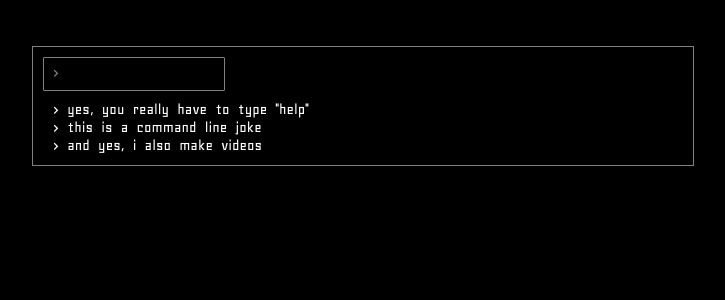
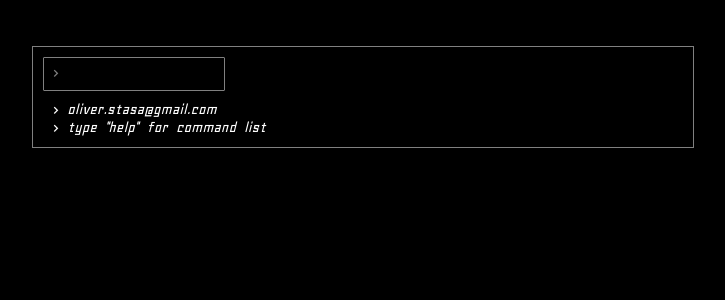
Before and after one commit to oliverstasa/oliverstasa, a PHP site: page / in a window 1280 px wide. Shown: the top 300 px of the page, without its empty margins (277-1002 px from the left). Run offline with PHP 8.4, Linux system fonts and the light colour scheme.

Commit message:
dont call me :D

```diff
--- a/fce.js
+++ b/fce.js
@@ -11,11 +11,11 @@ $(document).ready(function() {
         // bot
         $("#listener").focus();
 
-          var safety = setTimeout(function(){writeme('yes, you really have to type "help"<br>› this is a command line joke<br>› and yes, i also make videos')}, 4000);
+          //var safety = setTimeout(function(){writeme('yes, you really have to type "help"<br>› this is a command line joke<br>› and yes, i also make videos')}, 4000);
 
         $.savedshit = {write: false};
         $("#listener").keyup(function() {
-            clearTimeout(safety);
+            //clearTimeout(safety);
             var read = $("#listener").val().toLowerCase();
             if (read.match(/(help)/)) {writeme('contact ... email adress<br>› check ... my facebook<br>› tech ... things i operate<br>› refs ... i worked for<br>› ic ... tax identification num<br>› draw ... visualy generates geometric equation<br>› awesome ... will make you awesome');} else /* › gear ... tools i recommend for photography<br> */ /* <br>›<br>› help ... always gets you back here */
             if (read.match(/(contact|email|mail|write)/)) {writeme('oliver.stasa@gmail.com');} else
@@ -27,7 +27,7 @@ $(document).ready(function() {
             if (read.match(/(look)/)) {loadme('look');} else
             if (read.match(/(awesome)/)) {loadme('awesome');} else
             if (read.match(/(video)/)) {loadme('video');} else
-            if (read.match(/(refs)/)) {writeme('WEB — if not outsourced, I work in team with Petr Chalupa — StaCha.dev, and designer Alina Matějová<br>› famufest.cz, alesfiala.com, anetafasorova.cz, siaspasse.com, migrace.phil.muni.cz, steamdecider.com, …<br>›<br>› FILM — VIDEO<br>› FAMU, ČT, 13ka, Radim Procházka, Redlooks, author films...<br>› Kino ART, TIC Brno, Obligod, Ji-hlava, Anifilm, Žižkovská noc, trailers, music clips, making-of, reports, …');} else
+            if (read.match(/(refs)/)) {writeme('WEB — w/ Petr Chalupa — StaCha.dev — w/ Alina Matějová<br>› gizmo-lab.com, cerna-skrinka.cz, siaspasse.com, famufest.cz, alesfiala.com, migrace.phil.muni.cz, …<br>›<br>› FILM — PHOTO & VIDEO — TECHNICIAN<br>› IBM, FAMU, ČT, 13ka, Radim Procházka, Redlooks, author films...<br>› Kino ART, TIC Brno, Obligod, Ji-hlava, Anifilm, Žižkovská noc, trailers, music clips, making-of, reports, …');} else
             if (read.match(/(exit|dir|cd)/)) {writeme('have you played "memory of broken dimension"?<br>› if not, you should!<br>› do not forget to come back here - to dive');} else
             if (read.match(/(dive|remote|voidscan)/)) {writeme('ok, so you played MOBD!<br>› ...................<br>› remote<br>› ...................<br>› voidscan<br>› ...................<br>› ...................<br>› ...................<br>› diving now'); setTimeout(function(){$("#plate").addClass('shake');}, 1000); $("#plate").delay(2000).slideUp(5000, function(){$("#plate").removeClass('shake'); writeme(''); $("#plate").delay(2000).slideDown(500, function(){writeme('system safety preformed reset<br>› continue with HELP command');});});} else
             if (read.match(/(check|fb)/)) {writeme('facebook.com/oliver.stasa');} else
--- a/index.php
+++ b/index.php
@@ -9,7 +9,7 @@
 <?php if (date('H') > 7 && date('H') < 17) {} else {echo '<link href="./night.css" rel="stylesheet">';} ?>
 
 <meta name="viewport" content="width=device-width, initial-scale=1">
-<meta name="description" content="web making, films, stills">
+<meta name="description" content="oliver.stasa@gmail.com 🍕 write me = don't call me → thank you">
 <meta name="keywords" content="Oliver Stasa, programmer, coder, filmmaker, photography">
 <meta name="author" content="Oliver Stasa">
 <meta name="robots" content="all">
@@ -28,7 +28,7 @@
 
 <div class="row" id="console">
   <div id="sip">›</div><input type="text" id="listener">
-  <div id="talker">› <i>type "help" for command list</i></div>
+  <div id="talker">› <i>oliver.stasa@gmail.com</i><br>› <i>type "help" for command list</i></div>
 </div>
 
 </div>
```
Also changed, not shown: 1 other file.
